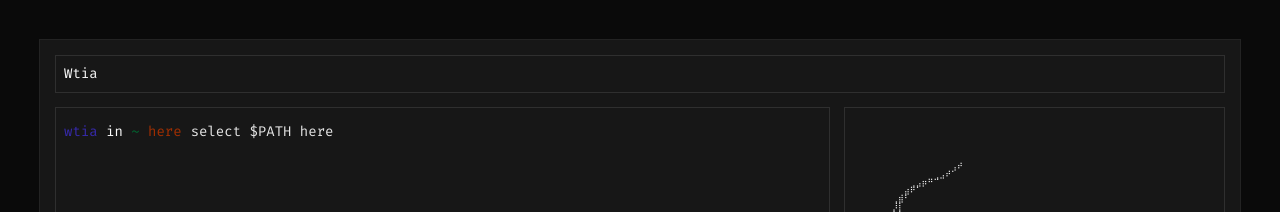
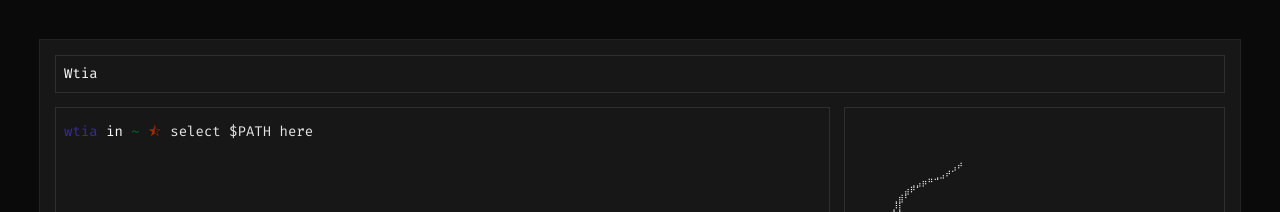
Before and after one commit to noonefr69/wtia, a React (Vite) app: page / in a window 1280 px wide. Shown: the top 212 px of the page. Built offline with nearby package versions, Linux system fonts and the light colour scheme.

Commit message:
change symbol in list

```diff
--- a/src/components/terminal/music-lists.tsx
+++ b/src/components/terminal/music-lists.tsx
@@ -50,7 +50,7 @@ export function MusicLists() {
           <span className="">
             <span className="text-indigo-800">wtia </span>in{" "}
             <span className="text-green-800">~</span>{" "}
-            <span className="text-orange-800">here</span>
+            <span className="text-orange-800">⯪</span>
           </span>
           <MusicInput />
         </div>
```
